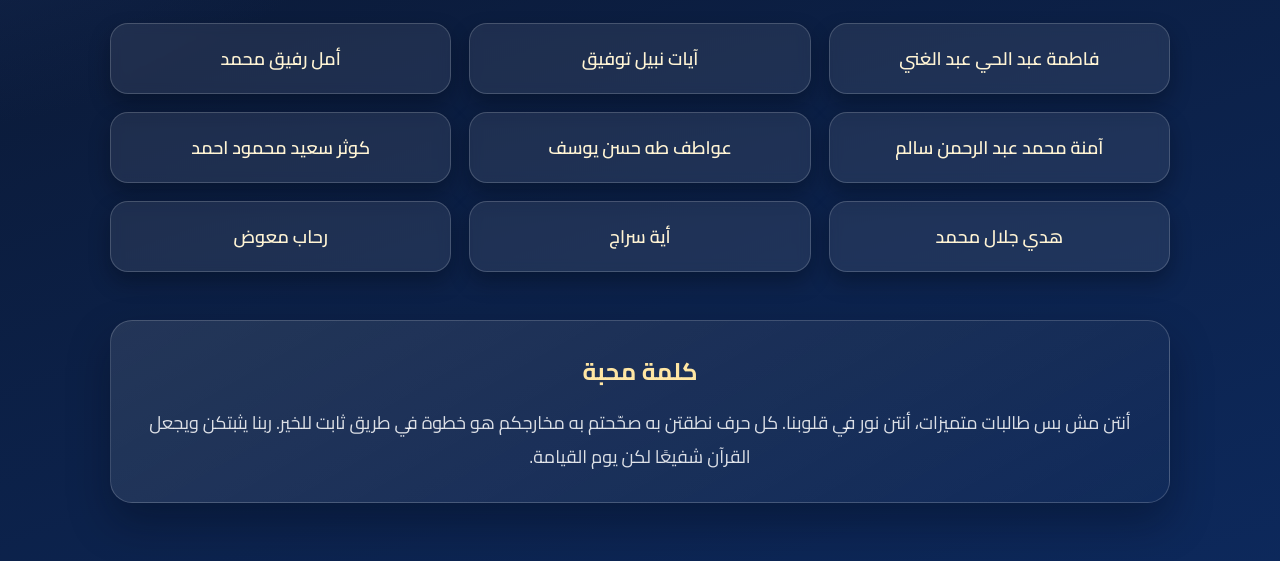
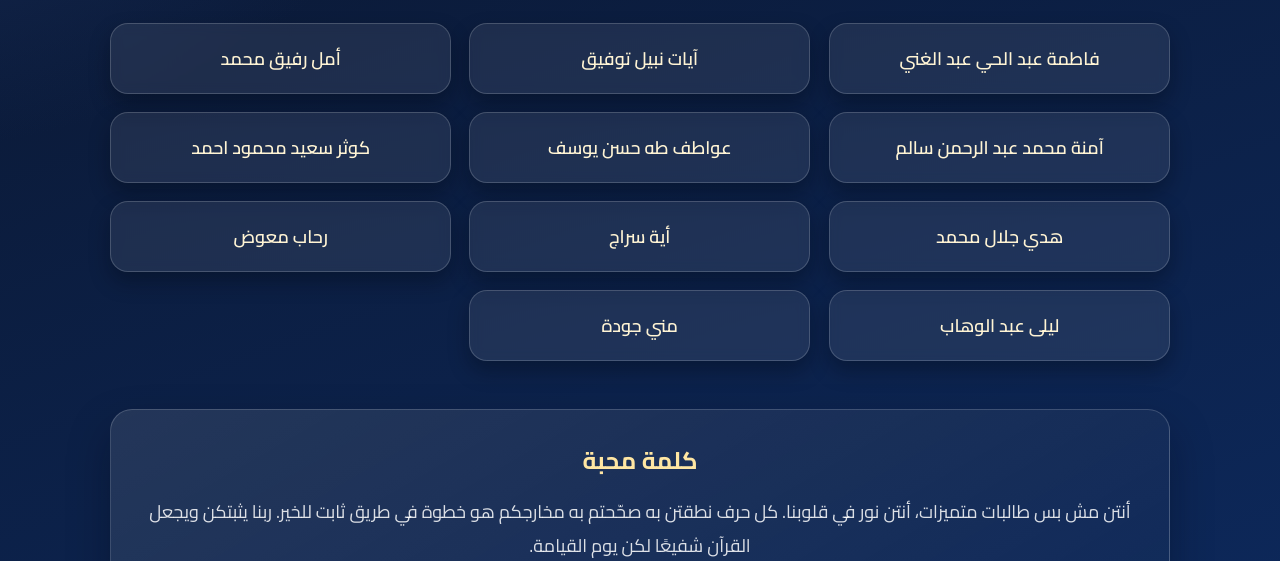
Before and after one commit to Yamenxy/takreem_2_1, a plain HTML site: page index.html in a window 1280 px wide. Shown: the part 598-1159 px from the top of the page. Drawn offline with Linux system fonts and the light colour scheme.

Commit message:
Update index.html

```diff
--- a/index.html
+++ b/index.html
@@ -82,6 +82,8 @@
           <article class="name-card">هدي جلال محمد</article>
           <article class="name-card">أية سراج</article>
           <article class="name-card">رحاب معوض</article>
+          <article class="name-card">ليلى عبد الوهاب</article>
+          <article class="name-card">مني جودة</article>
         </div>
       </section>
 
```
